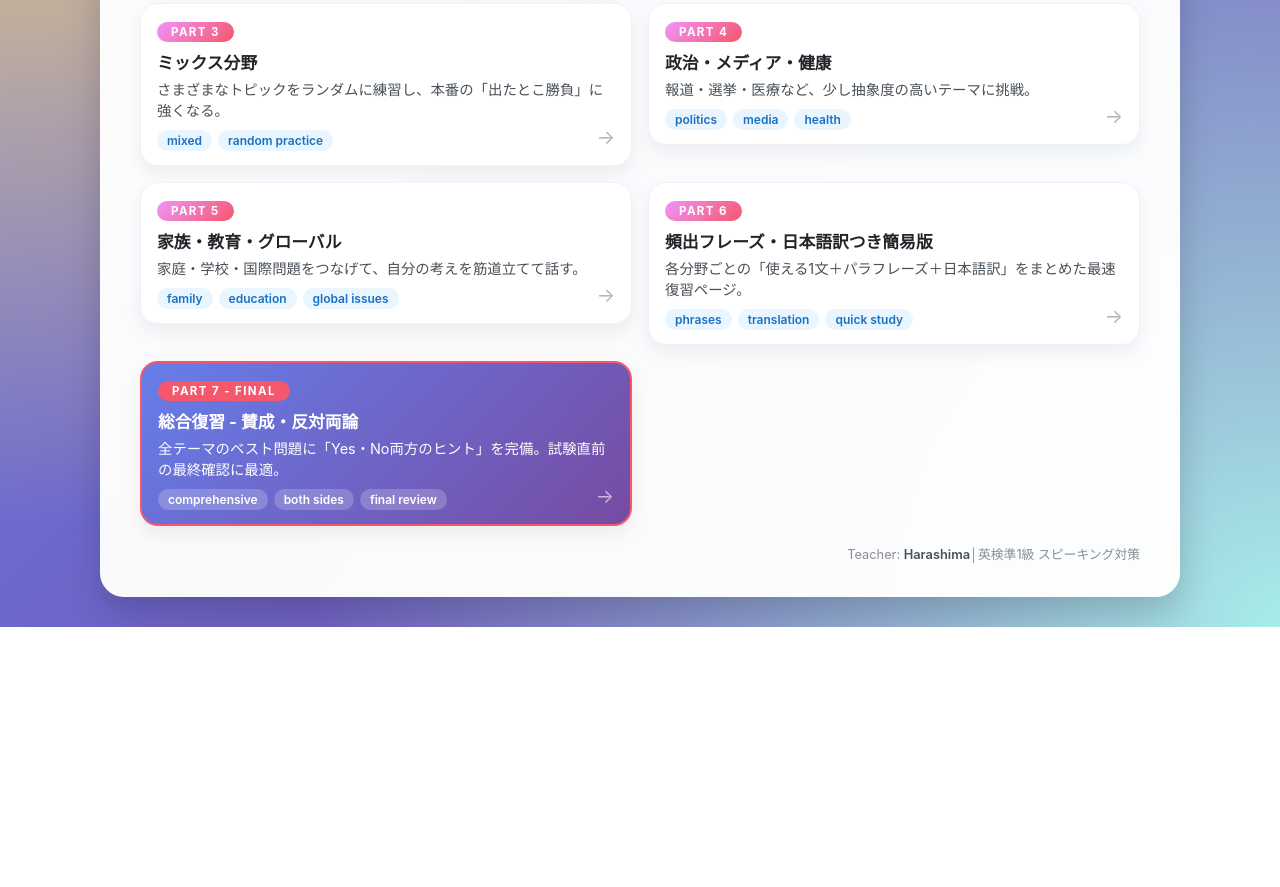
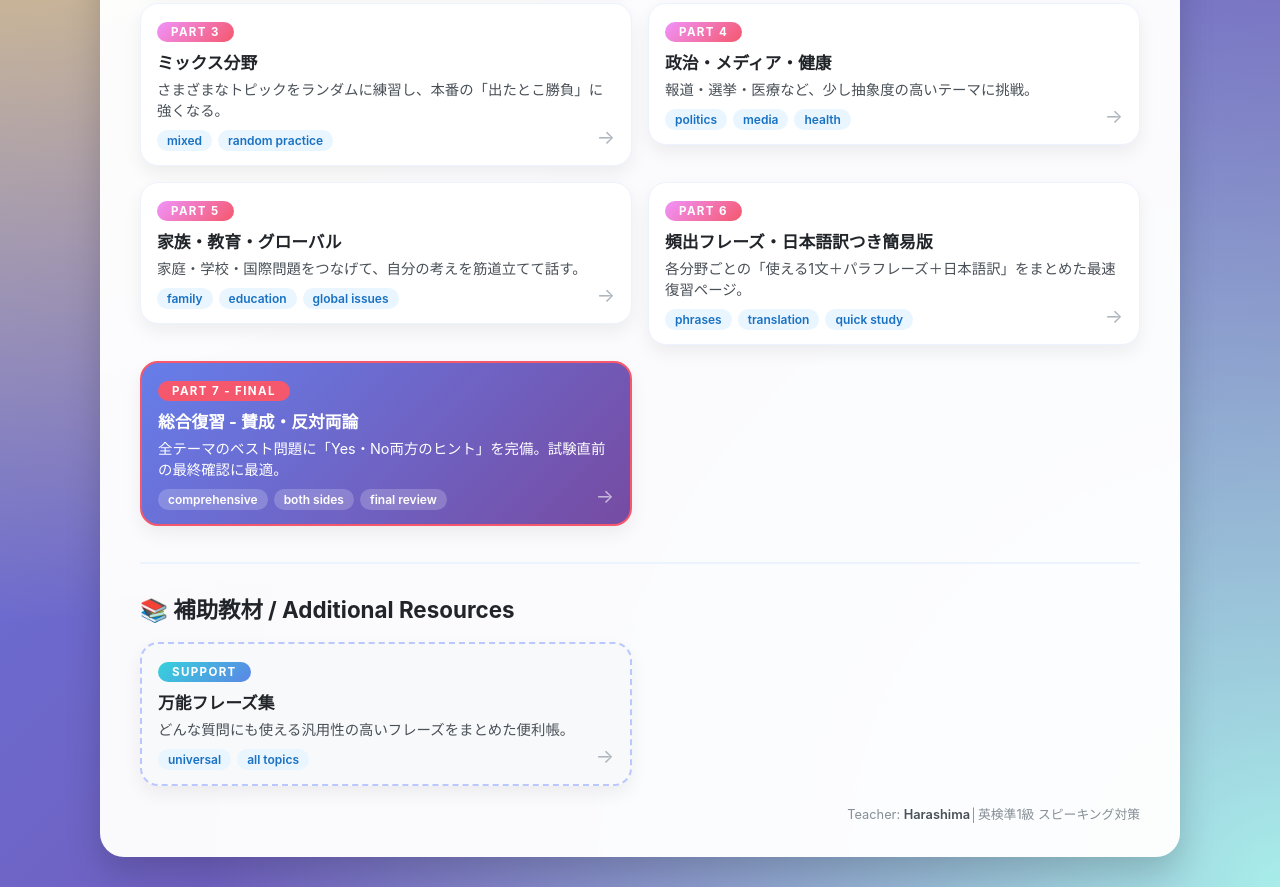
Before and after one commit to harashima-eng/Eiken-Pre1-Speaking, a plain HTML site: page index.html in a window 1280 px wide. Shown: the part 360-1247 px from the top of the page. Before the commit the page ends 987 px from the top, so only its background shows below. Drawn offline with Linux system fonts and the light colour scheme.

Commit message:
Update index.html

```diff
--- a/index.html
+++ b/index.html
@@ -218,6 +218,46 @@
         .final-part:hover::after {
             color: white;
         }
+
+        /* Support Section Styles */
+        .support-section {
+            margin-top: 36px;
+            padding-top: 28px;
+            border-top: 2px solid #edf2ff;
+        }
+
+        .support-title {
+            font-size: 1.4rem;
+            color: var(--text-main);
+            margin-bottom: 18px;
+            font-weight: 700;
+        }
+
+        .support-grid {
+            display: grid;
+            grid-template-columns: 1fr;
+            gap: 16px;
+        }
+
+        @media (min-width: 720px) {
+            .support-grid {
+                grid-template-columns: repeat(2, minmax(0, 1fr));
+            }
+        }
+
+        .support-item {
+            border: 2px dashed #bac8ff;
+            background: #f8f9fa;
+        }
+
+        .support-item:hover {
+            background: white;
+            border-color: #667eea;
+        }
+
+        .support-badge {
+            background: linear-gradient(135deg, #36d1dc 0%, #5b86e5 100%);
+        }
     </style>
 </head>
 <body>
@@ -334,6 +374,48 @@
 
         </section>
 
+        <!-- SUPPORT / ADDITIONAL RESOURCES SECTION -->
+        <section class="support-section">
+            <h2 class="support-title">📚 補助教材 / Additional Resources</h2>
+            <div class="support-grid">
+
+                <!-- Universal Phrases -->
+                <a class="link-wrap" href="eiken_pre1_universal_phrases.html">
+                    <article class="item support-item">
+                        <div class="badge support-badge">SUPPORT</div>
+                        <div class="title">万能フレーズ集</div>
+                        <p class="topic">どんな質問にも使える汎用性の高いフレーズをまとめた便利帳。</p>
+                        <div class="tags">
+                            <span class="tag">universal</span>
+                            <span class="tag">all topics</span>
+                        </div>
+                    </article>
+                </a>
+
+                <!--
+                ========================================
+                ADD MORE SUPPORT MATERIALS BELOW
+                ========================================
+                Copy and paste this template, then edit:
+
+                <a class="link-wrap" href="YOUR_FILE_NAME.html">
+                    <article class="item support-item">
+                        <div class="badge support-badge">SUPPORT</div>
+                        <div class="title">Your Title Here</div>
+                        <p class="topic">Your description here.</p>
+                        <div class="tags">
+                            <span class="tag">tag1</span>
+                            <span class="tag">tag2</span>
+                        </div>
+                    </article>
+                </a>
+
+                ========================================
+                -->
+
+            </div>
+        </section>
+
         <div class="footer">
             Teacher: <span>Harashima</span>│英検準1級 スピーキング対策
         </div>
```
